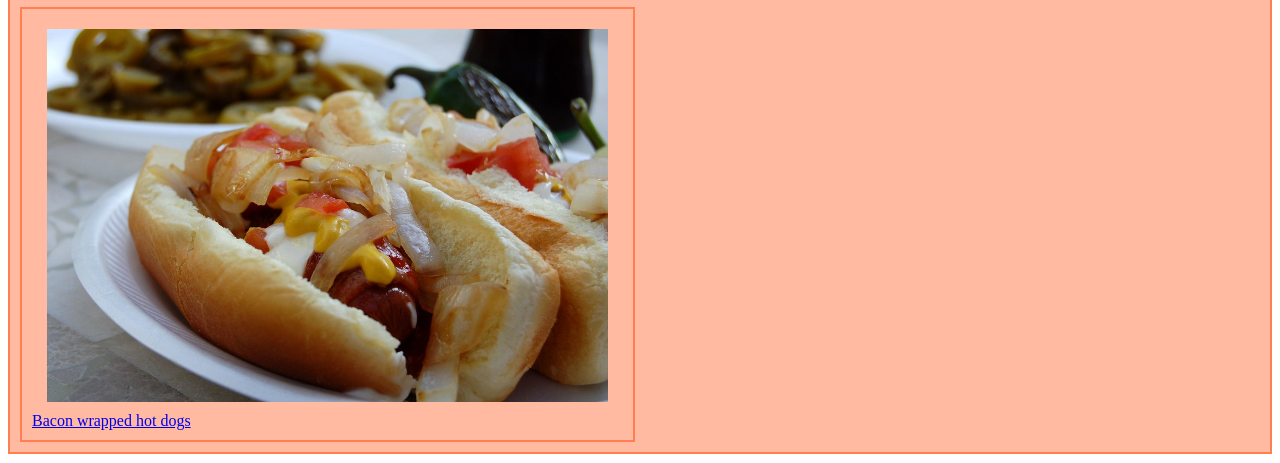
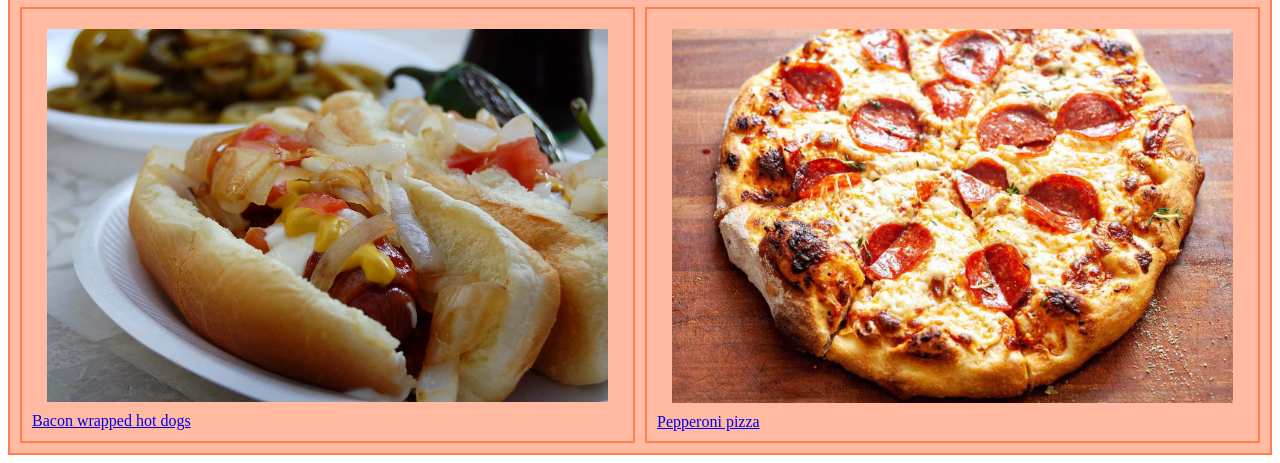
Before and after one commit to SeanSan06/odin-recipes, a plain HTML site: page index.html in a window 1280 px wide. Shown: the part 685-1148 px from the top of the page. Drawn offline with Linux system fonts and the light colour scheme.

Commit message:
Add pizza.html and pizza recipe card on home page

```diff
--- a/index.html
+++ b/index.html
@@ -22,6 +22,7 @@
                 <li class="links-to-recipes"><img src="images/cheeseburger.jpg"><a href="recipes/cheese-burger.html">Cheese burger</a></li>
                 <li class="links-to-recipes"><img src="images/bbq-ribs.jpg"><a href="recipes/bbq-ribs.html">BBQ ribs</a></li>
                 <li class="links-to-recipes"><img src="images/bacon-wrapped-hot-dogs.jpg"><a href="recipes/bacon-wrapped-hotdogs.html">Bacon wrapped hot dogs</a></li>
+                <li class="links-to-recipes"><img src="images/pizza.jpg"><a href="recipes/pizza.html">Pepperoni pizza</a></li>
             </ul>
         </div>
     </body>
```
Also changed, not shown: recipes/pizza.html (added).
